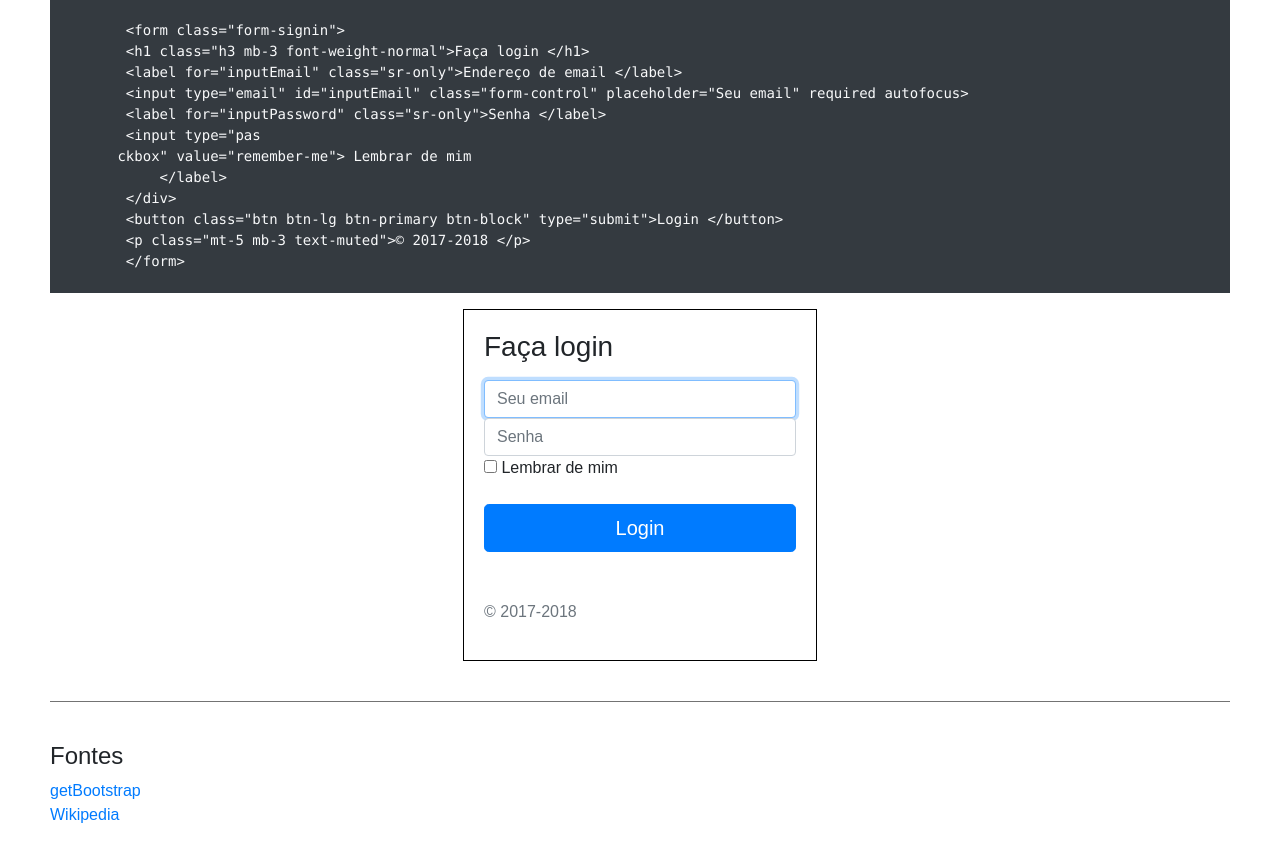
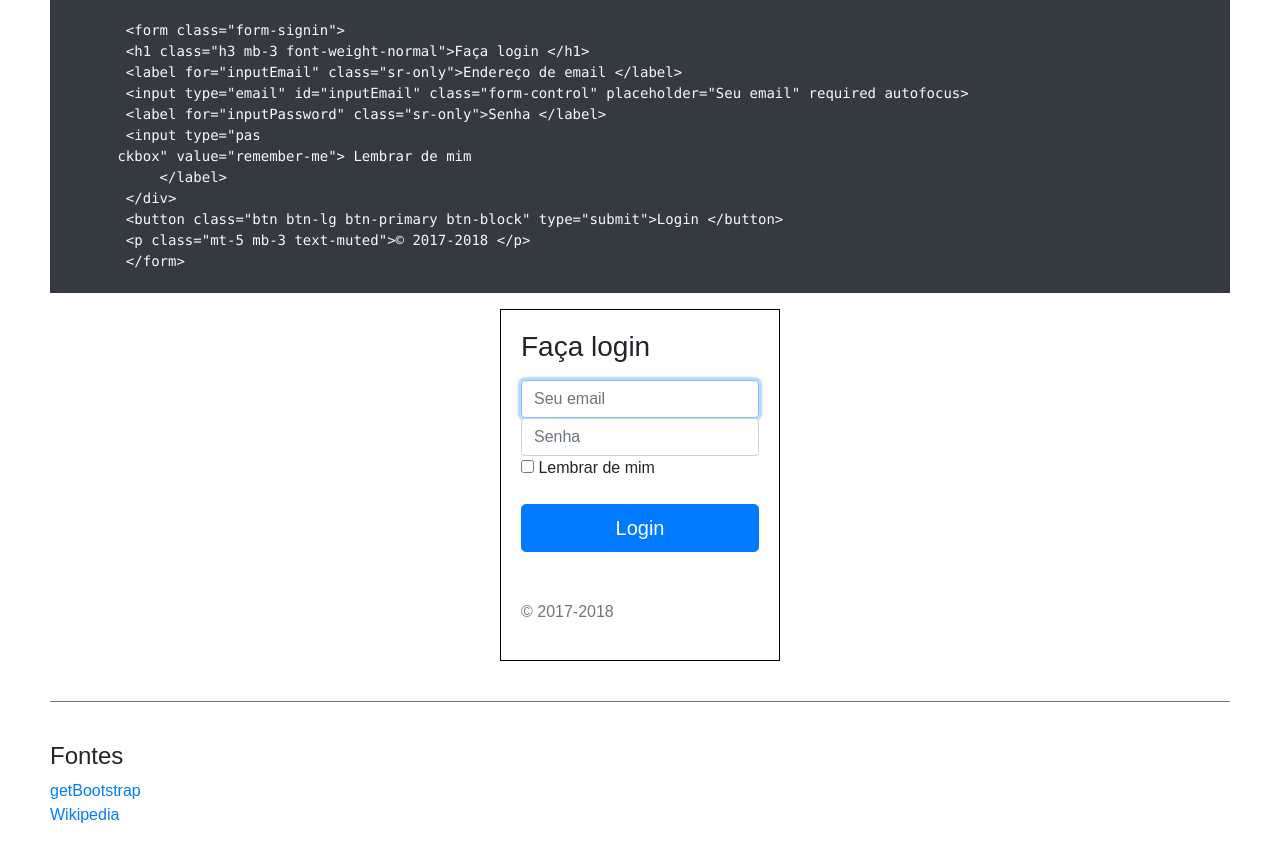
Before and after one commit to MRSW42LT/websiteRocketry, a Flask app: page /escola/pesquisa_bootstrap in a window 1280 px wide. Shown: the part 1178-2038 px from the top of the page. Run offline with Flask 2, Linux system fonts and the light colour scheme; some libraries are stand-ins or nearby versions.

Commit message:
Update index.css

```diff
--- a/website/static/index.css
+++ b/website/static/index.css
@@ -77,7 +77,7 @@ main {
 .exemplo-login {
     border: 1px solid black;
     padding: 20px;
-    width: 30%;
+    width: 280px;
 }
 
 /* ---- FOOTER ---- */
```
